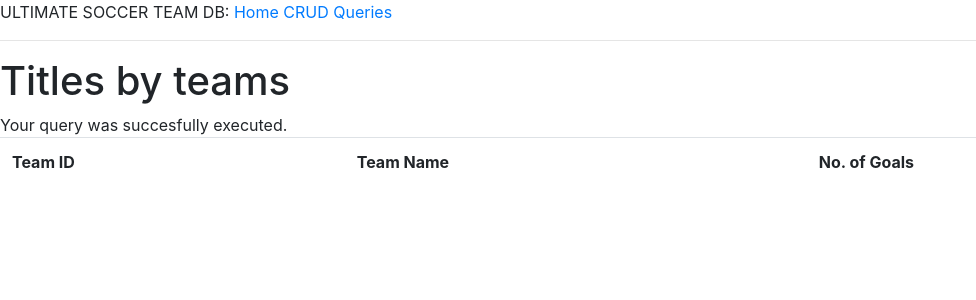
After one commit to Mezze99/Flask, a Flask app: page /query_title in a window 1280 px wide. The commit adds this page. Shown: the top 300 px of the page, without its empty margins (0-976 px from the left). Run offline with Flask 2, Linux system fonts and the light colour scheme; lists and menus that the app fills with data are empty; some libraries are stand-ins or nearby versions.

Commit message:
some query

```diff
--- a/docker_database/dockerized/src/app.py
+++ b/docker_database/dockerized/src/app.py
@@ -99,7 +99,24 @@ def query_table():
 
     return render_template("query_table.html", user=query)
 
-@app.route("/query_exist", methods=["GET"])
+# Query Teams by number of goals
+@app.route("/query_title", methods=["GET"])
+def query_title():
+
+    titl = (
+        db.session.query(Title.winning_team, db.func.count(Title.year).label("titles"))
+        .group_by(Title.winning_team)
+        .subquery()
+    )
+
+    query = (
+        Team.query.join(titl, Team.team_name == titl.c.titles)
+        .add_columns(Team.id, Team.team_name, titl.c.titles)
+    )
+
+    return render_template("query_title.html", user=query)
+
+@app.route("/query_exists", methods=["GET"])
 def query_exists():
 
     query = db.session.query(db.exists().where(Team.team_name == "Eintracht Frankfurt")).scalar()
--- a/docker_database/dockerized/src/models.py
+++ b/docker_database/dockerized/src/models.py
@@ -75,7 +75,7 @@ class Title(db.Model):
 class Table(db.Model):
     __tablename__ = "table"
 
-    id = db.Column(db.Integer, db.ForeignKey('team.id'), primary_key=True)
+    id = db.Column(db.BIGINT, db.ForeignKey('team.id'), primary_key=True)
 
     matches = db.Column(db.Integer)
     wins = db.Column(db.Integer)
--- a/docker_database/dockerized/src/templates/index.html
+++ b/docker_database/dockerized/src/templates/index.html
@@ -23,6 +23,10 @@ Trigger SQL queries.
     <a href="{{ url_for('query_exists') }}" class="btn btn-warning btn-xs">SQL Query - Eintracht Frankfurt exists?</a>
 </div>
 <br />
+<div>
+    <a href="{{ url_for('query_title') }}" class="btn btn-warning btn-xs">SQL Query - Best Teams of all Time</a>
+</div>
+<br />
 <div>Query Player by lastname <br> (check spelling)
     <form action="{{ url_for('run') }}" method="post">
         <div>
--- /dev/null
+++ b/docker_database/dockerized/src/templates/query_title.html
@@ -0,0 +1,31 @@
+{% extends "base.html" %}
+
+{% block content %}
+    <h1>Titles by teams</h1>
+    Your query was succesfully executed.
+    {% for post in posts %}
+    <div><p>{{ post.author.username }} says: <b>{{ post.body }}</b></p></div>
+    {% endfor %}
+    <div>
+        <div>
+            <table class="table">
+            <tr>
+
+                <th>Team ID</th>
+                <th>Team Name</th>
+                <th>No. of Goals</th>
+
+            </tr>
+
+            {% for u in user %}
+            <tr>
+                    <td>{{ u.id }}</td>
+                    <td> {{ u.team_name }}</td>
+                    <td>{{ u.title }}</td>
+                </tr>
+            {% endfor %}
+            </table>
+
+         </div>
+        </div>
+{% endblock %}
```
